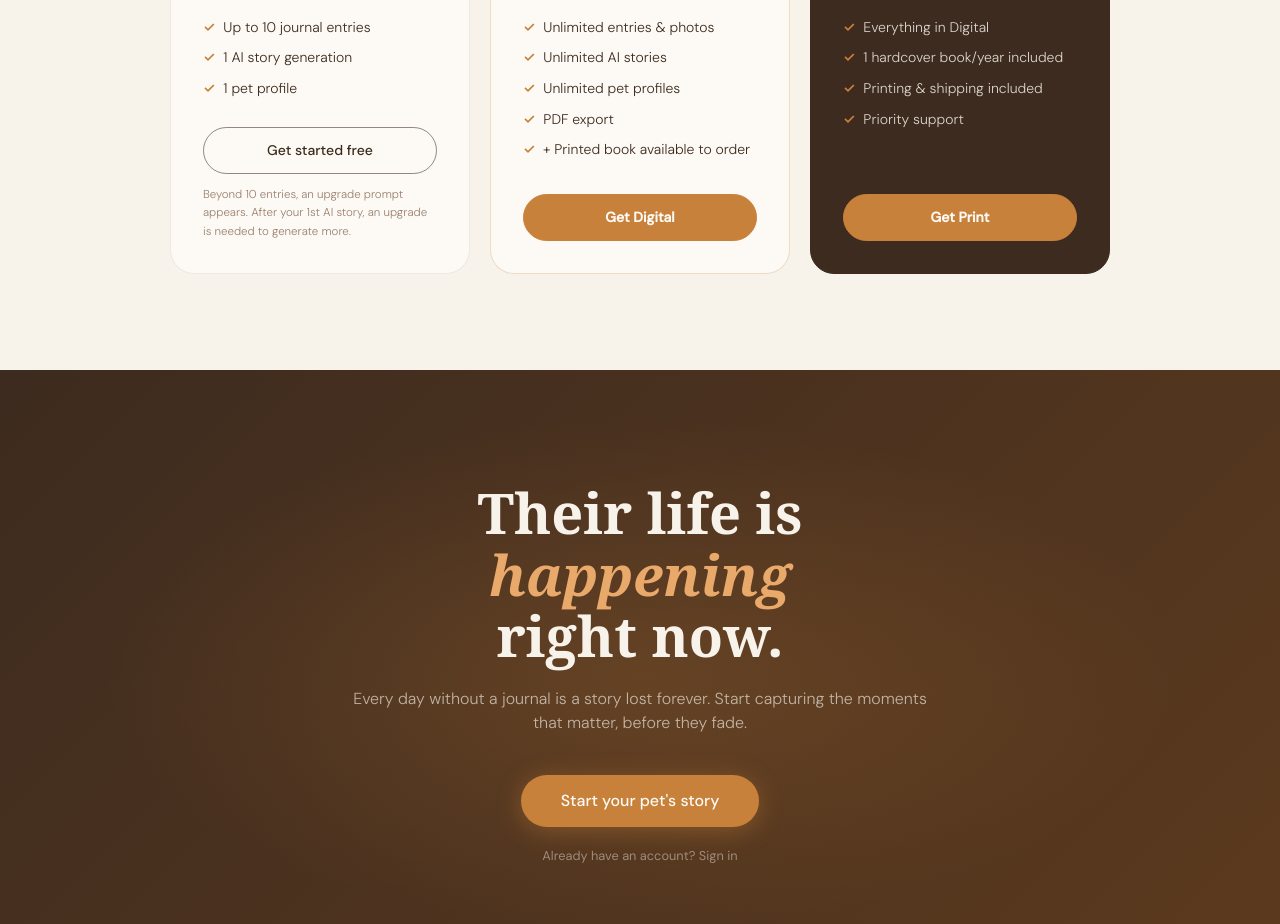
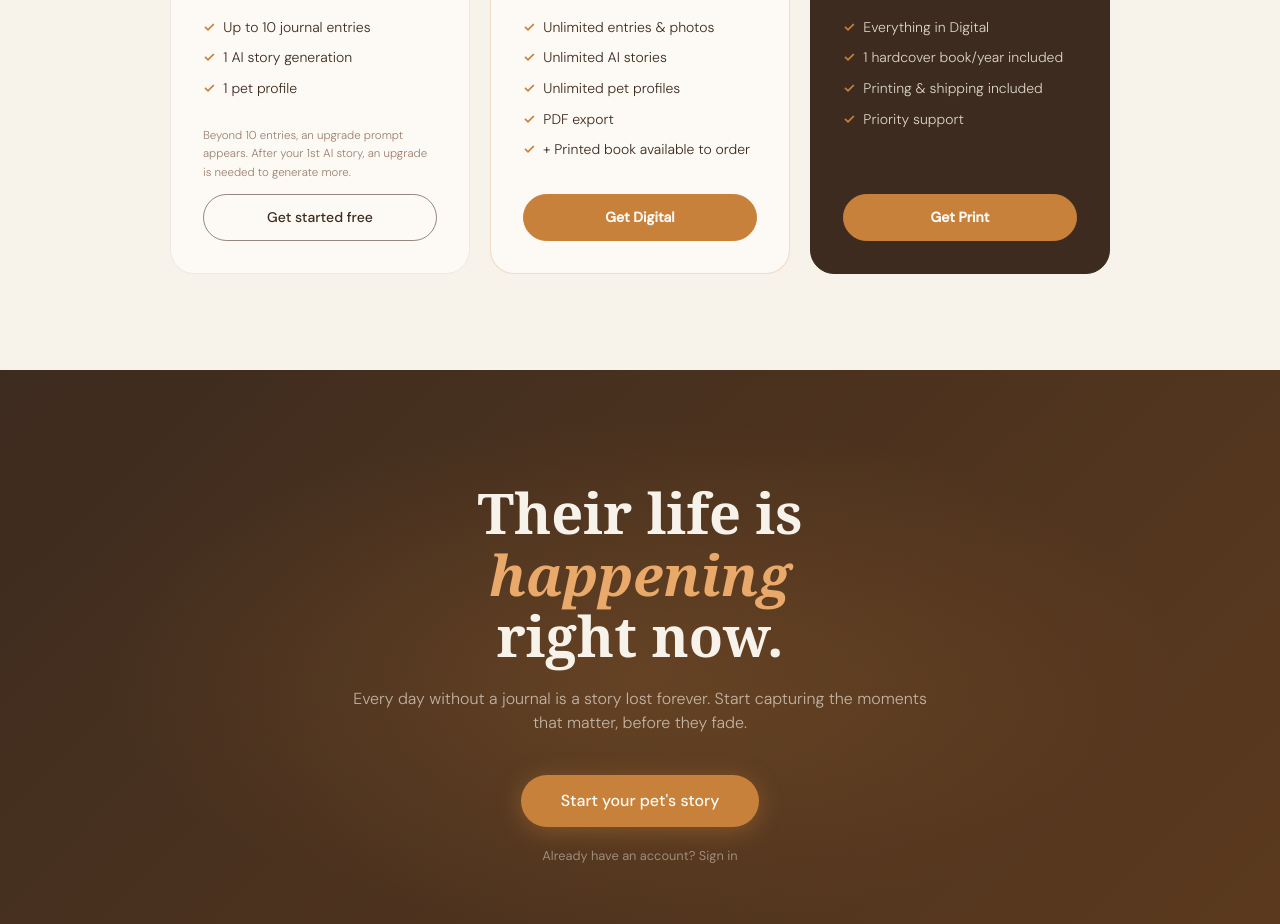
Before and after one commit to CookServices/everypaw, a Next.js app: page / in a window 1280 px wide. Shown: the part 4260-5184 px from the top of the page. Built offline with nearby package versions, Linux system fonts and the light colour scheme.

Commit message:
fix: move free plan note above CTA button to align pricing buttons

```diff
--- a/src/app/page.tsx
+++ b/src/app/page.tsx
@@ -593,14 +593,14 @@ export default function Home() {
                 </li>
               ))}
             </ul>
-            <Link href="/auth/signup" style={{ display: "block", width: "100%", padding: ".75rem", borderRadius: "100px", fontFamily: "inherit", fontSize: ".875rem", fontWeight: 500, border: "1.5px solid rgba(61,43,31,.55)", background: "transparent", color: "#3D2B1F", textAlign: "center", textDecoration: "none", boxSizing: "border-box" }}>
-              {t.landing.free_cta}
-            </Link>
-            <p style={{ fontSize: ".72rem", color: "#9A8070", margin: ".75rem 0 0", lineHeight: 1.6, fontWeight: 300 }}>
+            <p style={{ fontSize: ".72rem", color: "#9A8070", margin: "0 0 .75rem", lineHeight: 1.6, fontWeight: 300 }}>
               {isFR
                 ? "Au-delà de 10 entrées, un message d'upgrade s'affiche. Après votre 1ère histoire IA, un upgrade est nécessaire pour continuer."
                 : "Beyond 10 entries, an upgrade prompt appears. After your 1st AI story, an upgrade is needed to generate more."}
             </p>
+            <Link href="/auth/signup" style={{ display: "block", width: "100%", padding: ".75rem", borderRadius: "100px", fontFamily: "inherit", fontSize: ".875rem", fontWeight: 500, border: "1.5px solid rgba(61,43,31,.55)", background: "transparent", color: "#3D2B1F", textAlign: "center", textDecoration: "none", boxSizing: "border-box" }}>
+              {t.landing.free_cta}
+            </Link>
           </div>
 
           {/* Digital */}
```
